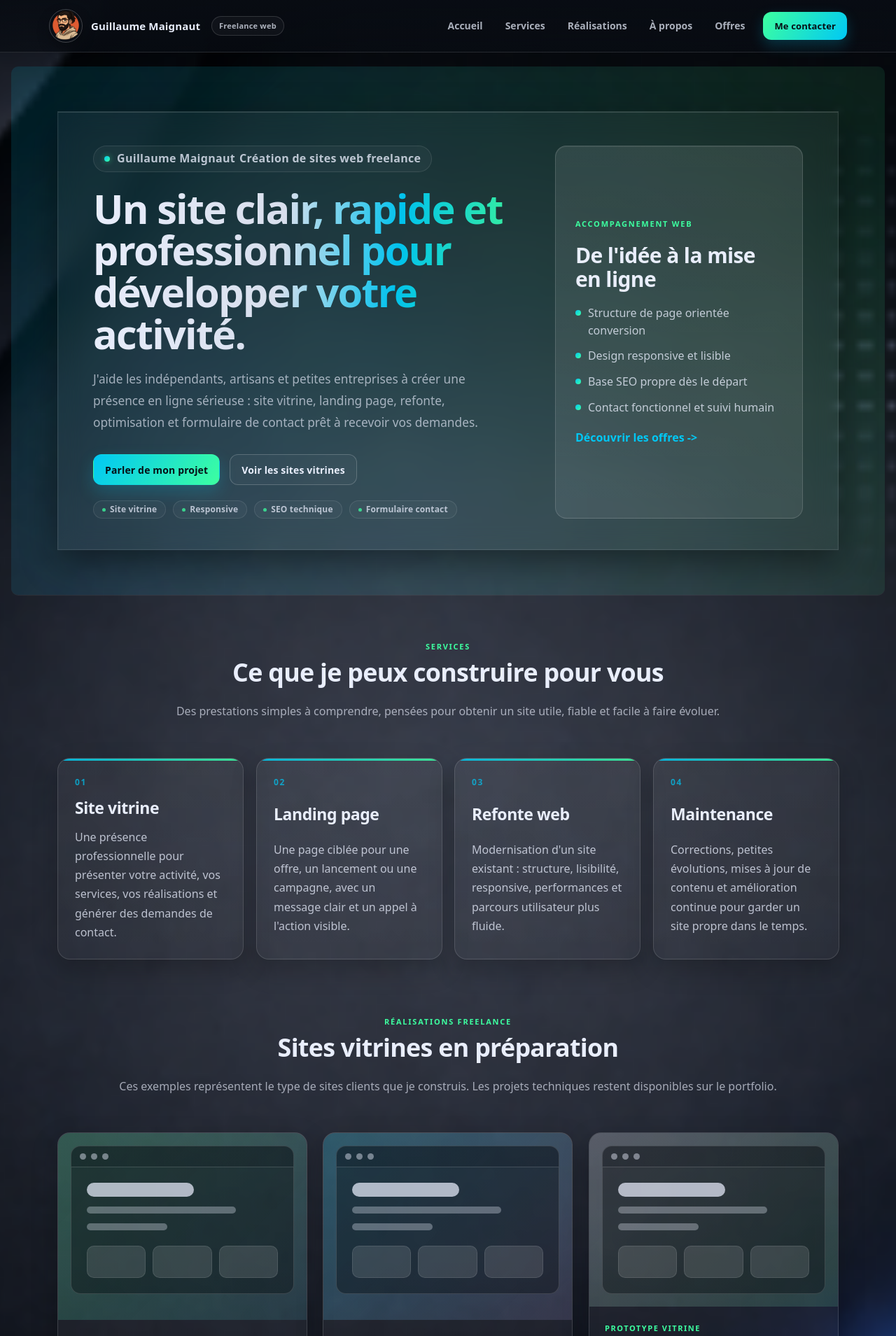
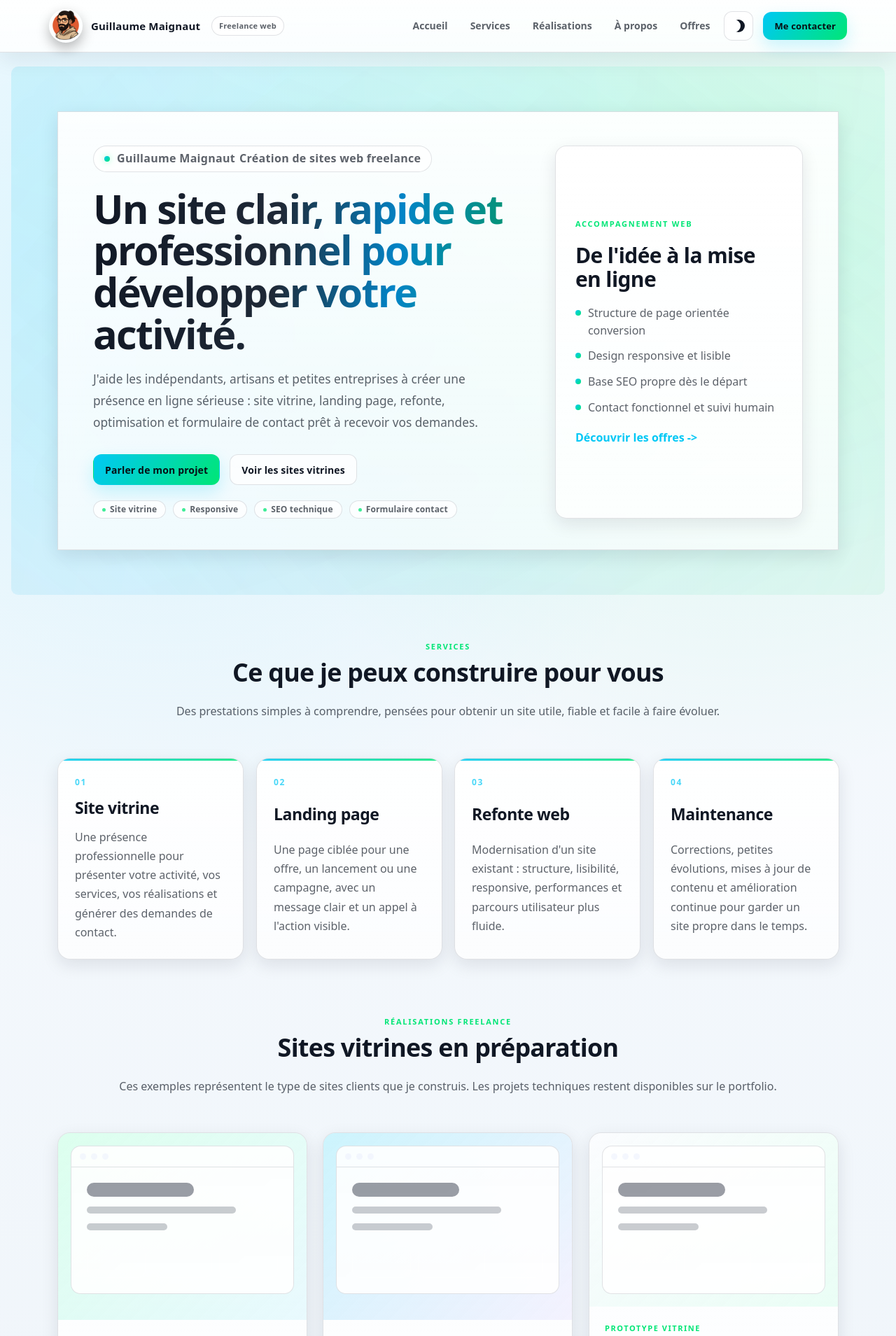
Before and after one commit to Guillaume0402/portfolio_guillaume, a PHP site: page / in a window 1280 px wide. Shown: the top 1909 px of the page at 70% size. Run offline with PHP 8.4, Linux system fonts and the light colour scheme; style sheets or scripts are compiled from the project's sources.

Commit message:
feat: add light mode theme

```diff
--- a/assets/scss/app.scss
+++ b/assets/scss/app.scss
@@ -16,3 +16,5 @@
 
 @use "pages/home";
 @use "pages/contact";
+
+@use "themes/light-mode";
--- a/assets/scss/layout/_header.scss
+++ b/assets/scss/layout/_header.scss
@@ -111,6 +111,72 @@
     box-shadow: 0 12px 24px rgba(0, 200, 245, 0.28);
 }
 
+.theme-toggle {
+    position: relative;
+    display: inline-flex;
+    align-items: center;
+    justify-content: center;
+    width: 42px;
+    height: 42px;
+    flex: 0 0 42px;
+    border-radius: 12px;
+    border: 1px solid rgba(255, 255, 255, 0.18);
+    background: rgba(255, 255, 255, 0.05);
+    color: var(--text);
+    cursor: pointer;
+    transition:
+        background var(--transition),
+        border-color var(--transition),
+        transform var(--transition);
+
+    &:hover {
+        transform: translateY(-1px);
+        background: rgba(255, 255, 255, 0.08);
+    }
+}
+
+.theme-toggle-icon {
+    position: absolute;
+    width: 18px;
+    height: 18px;
+    transition:
+        opacity var(--transition),
+        transform var(--transition);
+}
+
+.theme-toggle-icon-sun {
+    opacity: 0;
+    transform: scale(0.7) rotate(-20deg);
+    border-radius: 999px;
+    border: 2px solid currentColor;
+    box-shadow:
+        0 -8px 0 -6px currentColor,
+        0 8px 0 -6px currentColor,
+        8px 0 0 -6px currentColor,
+        -8px 0 0 -6px currentColor,
+        6px 6px 0 -6px currentColor,
+        -6px 6px 0 -6px currentColor,
+        6px -6px 0 -6px currentColor,
+        -6px -6px 0 -6px currentColor;
+}
+
+.theme-toggle-icon-moon {
+    opacity: 1;
+    transform: scale(1) rotate(0);
+    border-radius: 999px;
+    box-shadow: inset -6px 0 0 currentColor;
+}
+
+[data-theme="dark"] .theme-toggle-icon-sun {
+    opacity: 1;
+    transform: scale(1) rotate(0);
+}
+
+[data-theme="dark"] .theme-toggle-icon-moon {
+    opacity: 0;
+    transform: scale(0.7) rotate(20deg);
+}
+
 /* Burger (mobile) */
 .nav-toggle {
     display: none;
@@ -186,9 +252,14 @@
     }
 
     .nav-link,
-    .nav-cta {
+    .nav-cta,
+    .theme-toggle {
         width: 100%;
         text-align: center;
+    }
+
+    .theme-toggle {
+        flex-basis: auto;
     }
 
     .nav-cta {
--- /dev/null
+++ b/assets/scss/themes/_light-mode.scss
@@ -0,0 +1,177 @@
+[data-theme="light"] {
+    color-scheme: light;
+
+    --bg: #f5f8fc;
+    --surface: #ffffff;
+    --text: #101724;
+    --muted: rgba(16, 23, 36, 0.68);
+    --stroke: rgba(15, 23, 42, 0.12);
+    --accent: #00e676;
+    --accent2: #00c8f5;
+    --accent3: #7c3aed;
+    --glass-bg: rgba(255, 255, 255, 0.76);
+    --glass-border: rgba(15, 23, 42, 0.12);
+    --glass-hover: rgba(15, 23, 42, 0.06);
+    --shadow: 0 18px 48px rgba(15, 23, 42, 0.14);
+    --shadow-sm: 0 8px 24px rgba(15, 23, 42, 0.1);
+}
+
+html[data-theme="light"] {
+    background-color: var(--bg);
+    background-image:
+        radial-gradient(circle at 18% 16%, rgba(0, 200, 245, 0.12), transparent 34%),
+        radial-gradient(circle at 82% 12%, rgba(0, 230, 118, 0.12), transparent 32%),
+        linear-gradient(180deg, #f8fbff 0%, #eef4f9 100%);
+    background-attachment: fixed;
+}
+
+[data-theme="light"] {
+    .site-header {
+        border-bottom-color: var(--stroke);
+        background: linear-gradient(to bottom, rgba(255, 255, 255, 0.94), rgba(255, 255, 255, 0.82));
+        box-shadow: 0 10px 30px rgba(15, 23, 42, 0.08);
+    }
+
+    .site-footer {
+        border-top-color: var(--stroke);
+        background: linear-gradient(to top, rgba(241, 245, 249, 0.98), rgba(255, 255, 255, 0.86));
+    }
+
+    .hero-media,
+    .hero-offer-panel,
+    .service-card,
+    .offer-card,
+    .about-card,
+    .contact-card,
+    .showcase-card,
+    .card,
+    .priority-card,
+    .footer-col,
+    .contact-page-hero,
+    .contact-page-panel,
+    .contact-form-card {
+        border-color: var(--glass-border);
+        background: linear-gradient(180deg, rgba(255, 255, 255, 0.94), rgba(255, 255, 255, 0.72));
+        box-shadow: var(--shadow-sm);
+    }
+
+    .brand-tag,
+    .nav-link,
+    .footer-text,
+    .footer-link,
+    .footer-social,
+    .footer-bottom,
+    .footer-mini,
+    .hero-kicker,
+    .hero-checklist,
+    .badge,
+    .service-card p,
+    .offer-card p,
+    .about-text,
+    .about-stats .stat-label,
+    .showcase-body p,
+    .card-text,
+    .chip,
+    .priority-card p,
+    .contact-label,
+    .field span,
+    .contact-list a {
+        color: var(--muted);
+    }
+
+    .brand-tag,
+    .nav-toggle,
+    .theme-toggle,
+    .btn-ghost,
+    .badge,
+    .about-stats .stat,
+    .contact-list li,
+    .card-media,
+    .tag {
+        border-color: var(--glass-border);
+        background: rgba(255, 255, 255, 0.74);
+    }
+
+    .nav-link:hover,
+    .footer-link:hover,
+    .footer-social:hover,
+    .theme-toggle:hover,
+    .btn-ghost:hover,
+    .chip:hover {
+        color: var(--text);
+        background: var(--glass-hover);
+    }
+
+    .btn-primary,
+    .nav-cta,
+    .footer-cta {
+        border-color: transparent;
+        color: #061015;
+        background: linear-gradient(125deg, var(--accent2), var(--accent));
+        box-shadow: 0 10px 24px rgba(0, 200, 245, 0.2);
+    }
+
+    .btn-primary:hover,
+    .nav-cta:hover,
+    .footer-cta:hover {
+        color: #061015;
+        filter: brightness(1.06);
+    }
+
+    .hero-title {
+        color: var(--text);
+    }
+
+    @supports (background-clip: text) or (-webkit-background-clip: text) {
+        .hero-title {
+            background: linear-gradient(96deg, #101724 0%, #1f2937 44%, #0284c7 72%, #059669 100%);
+            -webkit-background-clip: text;
+            background-clip: text;
+            color: transparent;
+        }
+    }
+
+    .showcase-browser,
+    .showcase-visual,
+    .field input,
+    .field textarea {
+        border-color: var(--glass-border);
+        background: rgba(255, 255, 255, 0.9);
+        color: var(--text);
+    }
+
+    .field input::placeholder,
+    .field textarea::placeholder {
+        color: rgba(16, 23, 36, 0.42);
+    }
+
+    .showcase-line {
+        background: rgba(15, 23, 42, 0.22);
+    }
+
+    .showcase-line-strong {
+        background: rgba(15, 23, 42, 0.42);
+    }
+
+    .showcase-sector {
+        color: var(--text) !important;
+    }
+
+    .form-success {
+        color: #065f46;
+        background: rgba(5, 150, 105, 0.1);
+    }
+
+    .form-error {
+        color: #991b1b;
+        background: rgba(220, 38, 38, 0.1);
+    }
+
+    @media (max-width: 820px) {
+        .site-nav {
+            border-color: var(--glass-border);
+            background: rgba(255, 255, 255, 0.94);
+            box-shadow: 0 14px 36px rgba(15, 23, 42, 0.14);
+        }
+    }
+}
--- a/public/js/main.js
+++ b/public/js/main.js
@@ -2,9 +2,11 @@ import { initMenu } from "./modules/menu.js";
 import { initReveal } from "./modules/reveal.js";
 import { initCardsGlow } from "./modules/cardsGlow.js";
 import { initToggleCard } from "./modules/toggle-card.js";
+import { initThemeToggle } from "./modules/theme.js";
 
 function initUI() {
     initMenu();
+    initThemeToggle();
     initReveal();
     initCardsGlow();
     initToggleCard();
--- /dev/null
+++ b/public/js/modules/theme.js
@@ -0,0 +1,47 @@
+const STORAGE_KEY = "theme";
+
+function getStoredTheme() {
+    try {
+        return localStorage.getItem(STORAGE_KEY) === "dark" ? "dark" : "light";
+    } catch (error) {
+        return "light";
+    }
+}
+
+function saveTheme(theme) {
+    try {
+        localStorage.setItem(STORAGE_KEY, theme);
+    } catch (error) {
+        // Ignore storage failures; the current page still updates.
+    }
+}
+
+function applyTheme(theme, toggle) {
+    document.documentElement.dataset.theme = theme;
+    document.documentElement.dataset.bsTheme = theme;
+
+    if (!toggle) return;
+
+    const isDark = theme === "dark";
+    const label = isDark ? "Activer le mode clair" : "Activer le mode sombre";
+
+    toggle.setAttribute("aria-label", label);
+    toggle.setAttribute("aria-pressed", String(isDark));
+    toggle.setAttribute("title", label);
+}
+
+export function initThemeToggle() {
+    const toggle = document.querySelector("[data-theme-toggle]");
+    const initialTheme = document.documentElement.dataset.theme === "dark" ? "dark" : getStoredTheme();
+
+    applyTheme(initialTheme, toggle);
+
+    if (!toggle) return;
+
+    toggle.addEventListener("click", () => {
+        const nextTheme = document.documentElement.dataset.theme === "dark" ? "light" : "dark";
+
+        saveTheme(nextTheme);
+        applyTheme(nextTheme, toggle);
+    });
+}
--- a/src/Views/layouts/main.php
+++ b/src/Views/layouts/main.php
@@ -1,5 +1,5 @@
 <!doctype html>
-<html lang="fr">
+<html lang="fr" data-theme="light" data-bs-theme="light">
 
 <head>
     <?php
@@ -24,6 +24,18 @@
 
     <meta charset="UTF-8">
     <meta name="viewport" content="width=device-width, initial-scale=1.0">
+    <script>
+        (() => {
+            try {
+                const theme = localStorage.getItem("theme") === "dark" ? "dark" : "light";
+                document.documentElement.dataset.theme = theme;
+                document.documentElement.dataset.bsTheme = theme;
+            } catch (error) {
+                document.documentElement.dataset.theme = "light";
+                document.documentElement.dataset.bsTheme = "light";
+            }
+        })();
+    </script>
 
     <title><?= htmlspecialchars($pageTitle, ENT_QUOTES, 'UTF-8') ?></title>
 
--- a/src/Views/partials/header.php
+++ b/src/Views/partials/header.php
@@ -17,6 +17,10 @@
             <a href="/portfolio" class="nav-link">Réalisations</a>
             <a href="/#about" class="nav-link">À propos</a>
             <a href="/#offers" class="nav-link">Offres</a>
+            <button class="theme-toggle" type="button" data-theme-toggle aria-label="Activer le mode sombre" aria-pressed="false" title="Changer de thème">
+                <span class="theme-toggle-icon theme-toggle-icon-sun" aria-hidden="true"></span>
+                <span class="theme-toggle-icon theme-toggle-icon-moon" aria-hidden="true"></span>
+            </button>
             <a href="/contact" class="nav-cta">Me contacter</a>
         </nav>
     </div>
```
